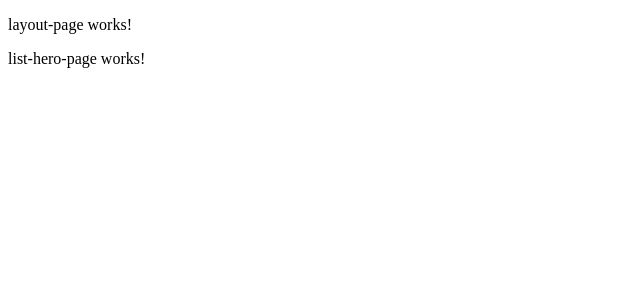
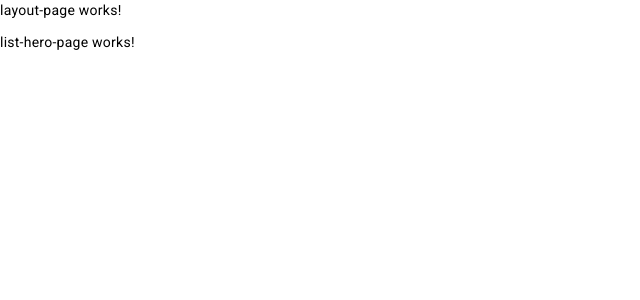
Before and after one commit to abelborit/angular-heroes-app, an Angular app: page /#/heroes/list in a window 1280 px wide. Shown: the top 300 px of the page, without its empty margins (0-640 px from the left). Built offline with nearby package versions, Linux system fonts and the light colour scheme.

Commit message:
[CHORE] add Angular Material v15.2.9

```diff
--- a/angular.json
+++ b/angular.json
@@ -25,6 +25,7 @@
               "src/assets"
             ],
             "styles": [
+              "@angular/material/prebuilt-themes/deeppurple-amber.css",
               "src/styles.css"
             ],
             "scripts": []
@@ -87,6 +88,7 @@
               "src/assets"
             ],
             "styles": [
+              "@angular/material/prebuilt-themes/deeppurple-amber.css",
               "src/styles.css"
             ],
             "scripts": []
--- a/package.json
+++ b/package.json
@@ -11,10 +11,12 @@
   "private": true,
   "dependencies": {
     "@angular/animations": "^15.0.0",
+    "@angular/cdk": "^15.2.9",
     "@angular/common": "^15.0.0",
     "@angular/compiler": "^15.0.0",
     "@angular/core": "^15.0.0",
     "@angular/forms": "^15.0.0",
+    "@angular/material": "^15.2.9",
     "@angular/platform-browser": "^15.0.0",
     "@angular/platform-browser-dynamic": "^15.0.0",
     "@angular/router": "^15.0.0",
--- a/src/index.html
+++ b/src/index.html
@@ -6,8 +6,11 @@
   <base href="/">
   <meta name="viewport" content="width=device-width, initial-scale=1">
   <link rel="icon" type="image/x-icon" href="favicon.ico">
+  <link rel="preconnect" href="https://fonts.gstatic.com">
+  <link href="https://fonts.googleapis.com/css2?family=Roboto:wght@300;400;500&display=swap" rel="stylesheet">
+  <link href="https://fonts.googleapis.com/icon?family=Material+Icons" rel="stylesheet">
 </head>
-<body>
+<body class="mat-typography">
   <app-root></app-root>
 </body>
 </html>
--- a/src/styles.css
+++ b/src/styles.css
@@ -1 +1,4 @@
 /* You can add global styles to this file, and also import other style files */
+
+html, body { height: 100%; }
+body { margin: 0; font-family: Roboto, "Helvetica Neue", sans-serif; }
```
Also changed, not shown: src/app/app.module.ts (+8 -2 lines), 1 other file (tests, documents, lock files or other folders).
